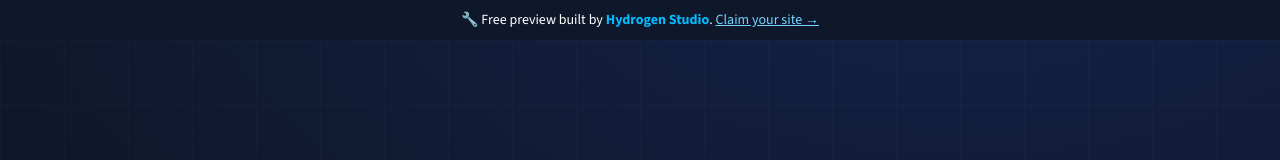
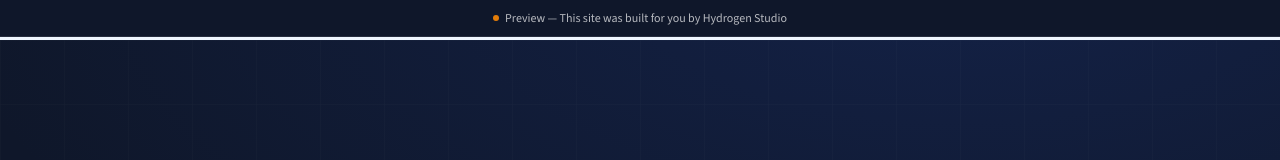
Before and after one commit to hydrogencee/template-plumber-v1, a Next.js app: page / in a window 1280 px wide. Shown: the top 160 px of the page. Built offline with nearby package versions, Linux system fonts and the light colour scheme; no server answers.

Commit message:
feat: premium redesign — Lexend font, 21st.dev patterns, Framer Motion scroll animations, sticky call bar, Google review badges

```diff
--- a/src/components/PreviewBanner.tsx
+++ b/src/components/PreviewBanner.tsx
@@ -1,14 +1,12 @@
+'use client';
+
 export function PreviewBanner() {
   return (
-    <div className="fixed top-0 left-0 right-0 z-50 bg-slate-900 text-white text-center py-2.5 px-4 text-sm font-medium">
-      🔧 Free preview built by{' '}
-      <span className="font-bold text-sky-400">Hydrogen Studio</span>.{' '}
-      <a
-        href="https://hydrogenstudio.co"
-        className="underline text-sky-300 hover:text-white transition-colors cursor-pointer"
-      >
-        Claim your site →
-      </a>
+    <div className="fixed top-0 left-0 right-0 z-50 flex items-center justify-center gap-3 bg-[#0F172A] border-b border-white/10 px-4 py-2.5 text-xs font-medium text-white/70">
+      <span className="inline-flex items-center gap-1.5">
+        <span className="w-1.5 h-1.5 rounded-full bg-orange-400 animate-pulse" />
+        Preview — This site was built for you by Hydrogen Studio
+      </span>
     </div>
   );
 }
```
